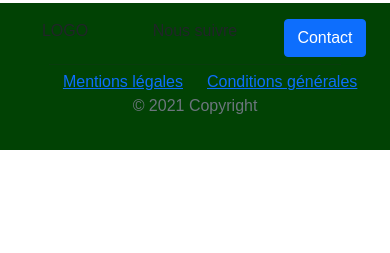
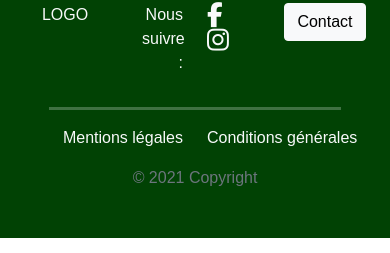
Before and after one commit to maddy-12/projet-bloc3, a PHP site: page / in a window 390 px wide; the page is wider, and only the part inside the window is pictured. Shown: the part 641-894 px from the top of that part. Run offline with PHP 8.4, Linux system fonts and the light colour scheme; some libraries are stand-ins or nearby versions.

Commit message:
Update with css: Contact/ShoppingList/Footer/Favorites

```diff
--- a/index.php
+++ b/index.php
@@ -13,6 +13,9 @@ $base = new generalController();
 
     <!-- Bootstrap CSS -->
     <link href="https://cdn.jsdelivr.net/npm/bootstrap@5.1.3/dist/css/bootstrap.min.css" rel="stylesheet" integrity="sha384-1BmE4kWBq78iYhFldvKuhfTAU6auU8tT94WrHftjDbrCEXSU1oBoqyl2QvZ6jIW3" crossorigin="anonymous">
+
+    <!-- Font awesome -->
+    <script src="https://kit.fontawesome.com/c8bdca93db.js" crossorigin="anonymous"></script>
 
     <!-- CSS -->
     <link rel="stylesheet" href="views/style.css">
--- a/views/footer.php
+++ b/views/footer.php
@@ -1,23 +1,33 @@
 
   <div class="container-fluid bg-footer">
     <footer class="py-3 my-4">
-      <div class="row text-center">
-        <div class="col-4"><p>LOGO</p></div>
-        <div class="col-4"><p>Nous suivre</p></div>
-        <div class="col-4"><a class="btn btn-primary" href="#" role="button">Contact</a></div>
+      <div class="row my-3 text-center">
+        <div class="col-4 text-light"><p>LOGO</p></div>
+        <div class="col-4 text-light">
+          <div class="row">
+            <div class="col-6 text-end">
+            <p>Nous suivre :</p>
+            </div>
+            <div class="col-6 text-start">
+            <i class="fab fa-facebook-f me-2"></i>
+            <i class="fab fa-instagram"></i>
+            </div>
+          </div>
+        </div>
+        <div class="col-4"><a class="btn btn-light" href="#" role="button">Contact</a></div>
       </div>
-      <HR></HR>
-      <div class="row">
+      <HR class="bg-light"></HR>
+      <div class="row my-3">
         <div class="col-6 text-end">
-          <a href="#">Mentions légales</a>
+          <a href="#" class="text-decoration-none text-light">Mentions légales</a>
         </div>
         <div class="col-6">
-          <a href="#">Conditions générales</a>
+          <a href="#" class="text-decoration-none text-light">Conditions générales</a>
         </div>
       </div>
-      <div class="row">
+      <div class="row my-3">
         <div class="col-12">
-          <p class="text-center text-muted">© 2021 Copyright</p>
+          <p class="text-center text-muted text-light">© 2021 Copyright</p>
         </div>
       </div>
     </footer>
--- a/views/home.php
+++ b/views/home.php
@@ -9,7 +9,7 @@
       <!-- Cartes de recettes -->
       <div class="card" style="width: 18rem;">
         <img src="https://www.atelierdeschefs.com/media/recette-d13804-bibimbap.jpg" class="card-img-top" alt="...">
-        <div class="card-body">
+        <div class="text-center">
           <h5 class="card-title">Card title</h5>
           <p class="card-text">Some quick example text to build on the card title and make up the bulk of the card's content.</p>
           <a href="#" class="btn btn-card ">Voir la recette</a>
@@ -21,7 +21,7 @@
       <!-- Cartes de recettes -->
       <div class="card" style="width: 18rem;">
         <img src="https://www.atelierdeschefs.com/media/recette-d13804-bibimbap.jpg" class="card-img-top" alt="...">
-        <div class="card-body">
+        <div class="text-center">
           <h5 class="card-title">Card title</h5>
           <p class="card-text">Some quick example text to build on the card title and make up the bulk of the card's content.</p>
           <a href="#" class="btn btn-card ">Voir la recette</a>
@@ -33,7 +33,7 @@
       <!-- Cartes de recettes -->
       <div class="card" style="width: 18rem;">
         <img src="https://www.atelierdeschefs.com/media/recette-d13804-bibimbap.jpg" class="card-img-top" alt="...">
-        <div class="card-body">
+        <div class="text-center">
           <h5 class="card-title">Card title</h5>
           <p class="card-text">Some quick example text to build on the card title and make up the bulk of the card's content.</p>
           <a href="#" class="btn btn-primary btn-card ">Voir la recette</a>
--- a/views/style.css
+++ b/views/style.css
@@ -11,6 +11,11 @@ body, html {
     margin: 0;
     font-family: 'montserrat', sans-serif;
     font-size: 16px;
+  }
+
+  .mg-top {
+    margin-top: 8rem;
+    margin-bottom: 3rem;
   }
 
 /**************** HEADER  **********/
@@ -27,9 +32,6 @@ body, html {
 }
 
 /* Cards */
-.card-body{
-    text-align: center;
-}
 .btn-card, .btn-form{
     border: none;
     border-radius: none !important;
@@ -47,5 +49,20 @@ body, html {
 }
 
 hr:not([size]) {
-    margin: 5px 10%;
+    height: 3px;
+    margin: 10px 10%;
 }
+
+.fab{
+    font-size: 25px;
+}
+
+hr:not([size]).hr-shoppingList{
+        height: 2px;
+        margin: 10px 0%;
+}
+
+.form-check-input:checked {
+    background-color: #FB5A5A;
+    border-color: #FB5A5A;
+}
```
Also changed, not shown: views/contact.php (+41 -8 lines), views/favorites.php (+70 -64 lines), views/shoppingList.php (+36 -11 lines).
